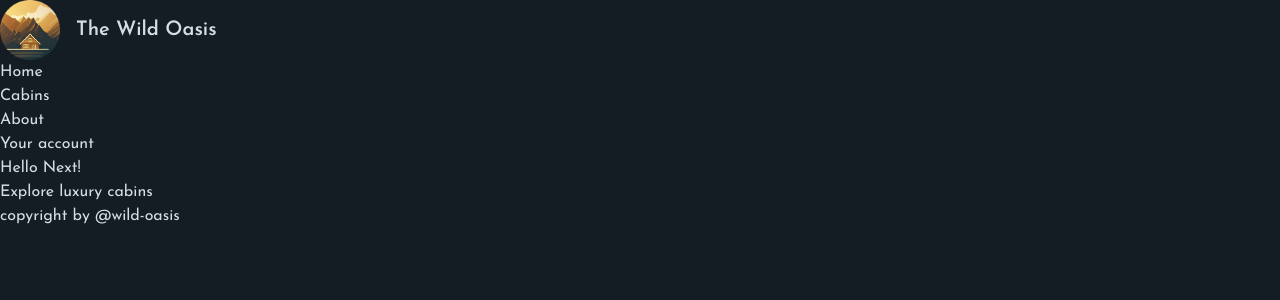
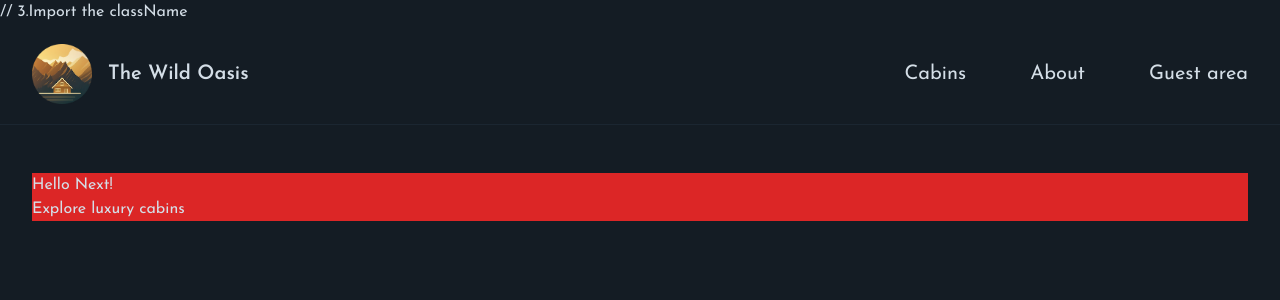
Before and after one commit to dasithjaya/wild_oasis_website, a Next.js app: page / in a window 1280 px wide. Shown: the top 300 px of the page. Built offline with nearby package versions, Linux system fonts and the light colour scheme.

Commit message:
437-Improving the Navigation and Root Layout

```diff
--- a/app/_components/Navigation.js
+++ b/app/_components/Navigation.js
@@ -2,19 +2,27 @@
 
 export default function Navigation() {
   return (
-    <ul>
+    <nav className="z-10 text-xl">
+      <ul className="flex gap-16 items-center">
         <li>
-        <Link href="/">Home</Link>
+          <Link href="/cabins" className="hover:text-accent-400 transition-colors">
+            Cabins
+          </Link>
         </li>
         <li>
-        <Link href="/cabins">Cabins</Link>
+          <Link href="/about" className="hover:text-accent-400 transition-colors">
+            About
+          </Link>
         </li>
         <li>
-        <Link href="/about">About</Link>
-      </li>
-      <li>
-        <Link href="account">Your account</Link>
+          <Link
+            href="/account"
+            className="hover:text-accent-400 transition-colors"
+          >
+            Guest area
+          </Link>
         </li>
       </ul>
+    </nav>
   );
 }
--- a/app/layout.js
+++ b/app/layout.js
@@ -1,32 +1,36 @@
 import Logo from "@/app/_components/Logo";
 import Navigation from "@/app/_components/Navigation";
-import {Josefin_Sans} from "next/font/google"
-import "@/app/_styles/globals.css"
+// 1.Import the name form google
+import { Josefin_Sans } from "next/font/google";
+import "@/app/_styles/globals.css";
+import Header from "./_components/Header";
 
+// 2.Configure it
 const josafin = Josefin_Sans({
   subsets: ["latin"],
-  display: "swap"
-})
+  display: "swap",
+});
 
 export const metadata = {
   // title: "The Wild Oasis",
   title: {
     template: "%s / The Wild Oasis",
-    default: "Welcome / The Wild Oasis"
+    default: "Welcome / The Wild Oasis",
   },
-  description: "Luxurious cabin hotel"
+  description: "Luxurious cabin hotel",
 };
 
 export default function RootLayout({ children }) {
   return (
     <html>
-      <body className={`${josafin.className} bg-primary-950 text-primary-100 min-h-screen`}>
-        <header>
-          <Logo />
-          <Navigation />
-        </header>
-        <main>{children}</main>
-        <footer>copyright by @wild-oasis</footer>
+      // 3.Import the className
+      <body
+        className={`${josafin.className} antialiased bg-primary-950 text-primary-100 min-h-screen flex flex-col`}
+      >
+        <Header />
+        <div className="flex-1 px-8 py-12">
+          <main className="max-w-7xl mx-auto bg-red-600">{children}</main>
+        </div>
       </body>
     </html>
   );
```
Also changed, not shown: starter/components/Navigation.js (deleted, +0 -26 lines), app/_components/Header.js (renamed from starter/components/Header.js). Lines whose indentation alone changed are shown as unchanged.
